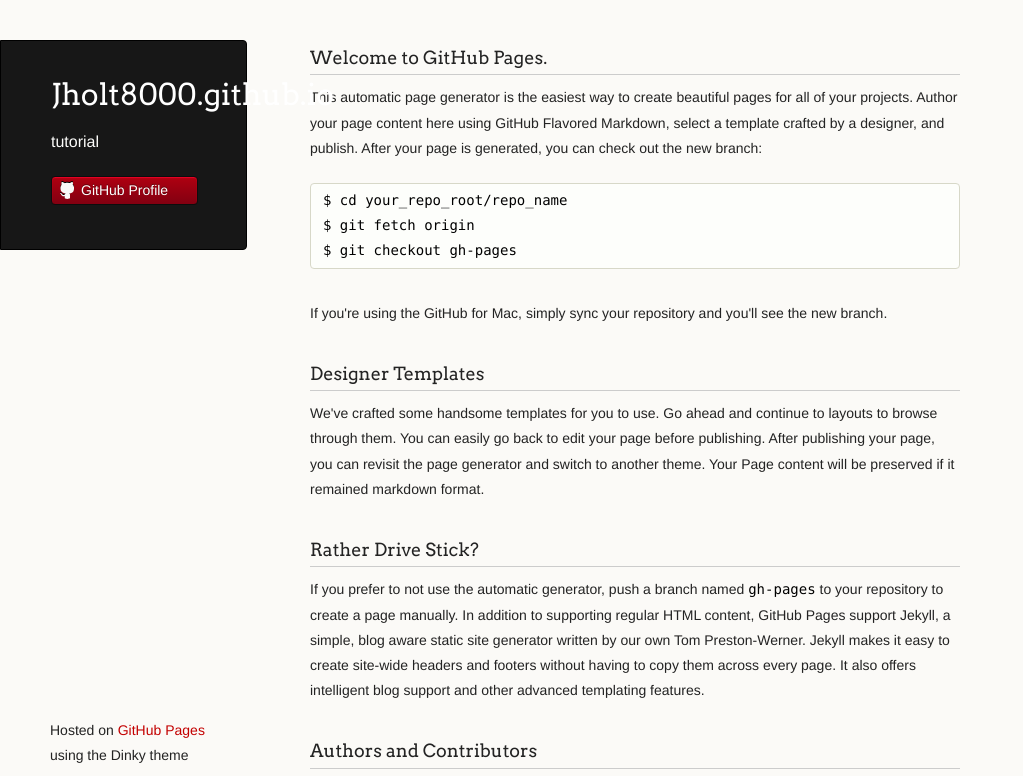
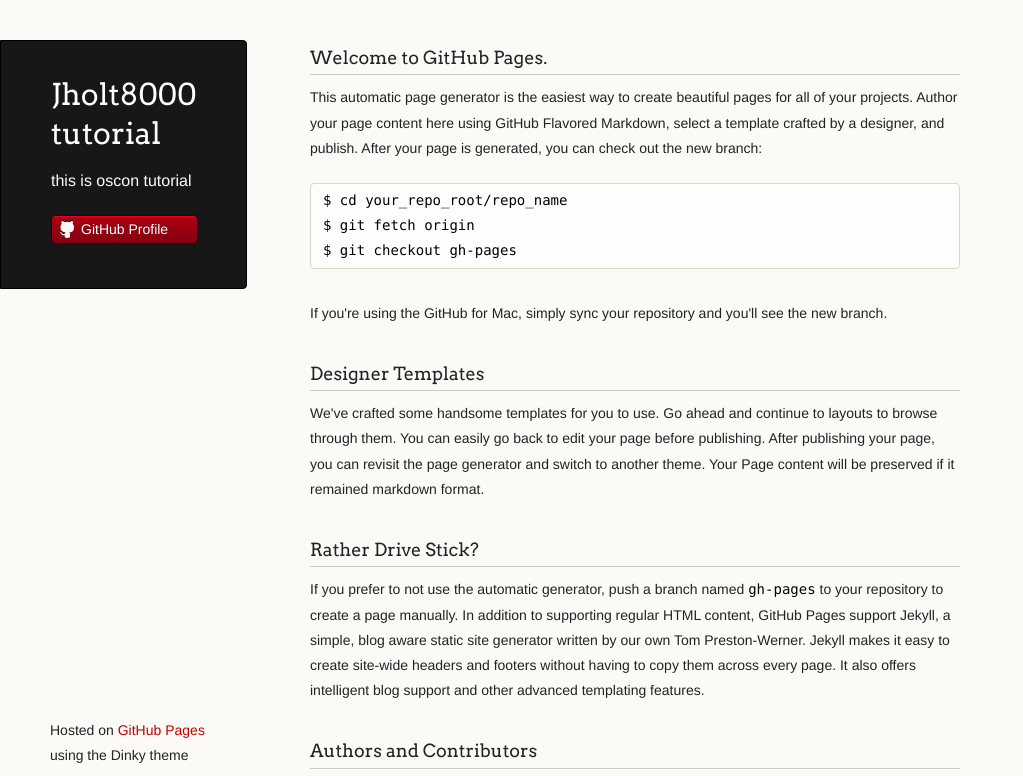
Before and after one commit to jholt8000/jholt8000.github.io, a plain HTML site: page index.html in a window 1280 px wide. Shown: the top 776 px of the page, without its empty margins (0-1023 px from the left). Drawn offline with Linux system fonts and the light colour scheme.

Commit message:
something descriptive about change

```diff
--- a/index.html
+++ b/index.html
@@ -16,8 +16,8 @@
   <body>
     <div class="wrapper">
       <header>
-        <h1 class="header">Jholt8000.github.io</h1>
-        <p class="header">tutorial</p>
+        <h1 class="header">Jholt8000 tutorial</h1>
+        <p class="header">this is oscon tutorial</p>
 
 
 
```
